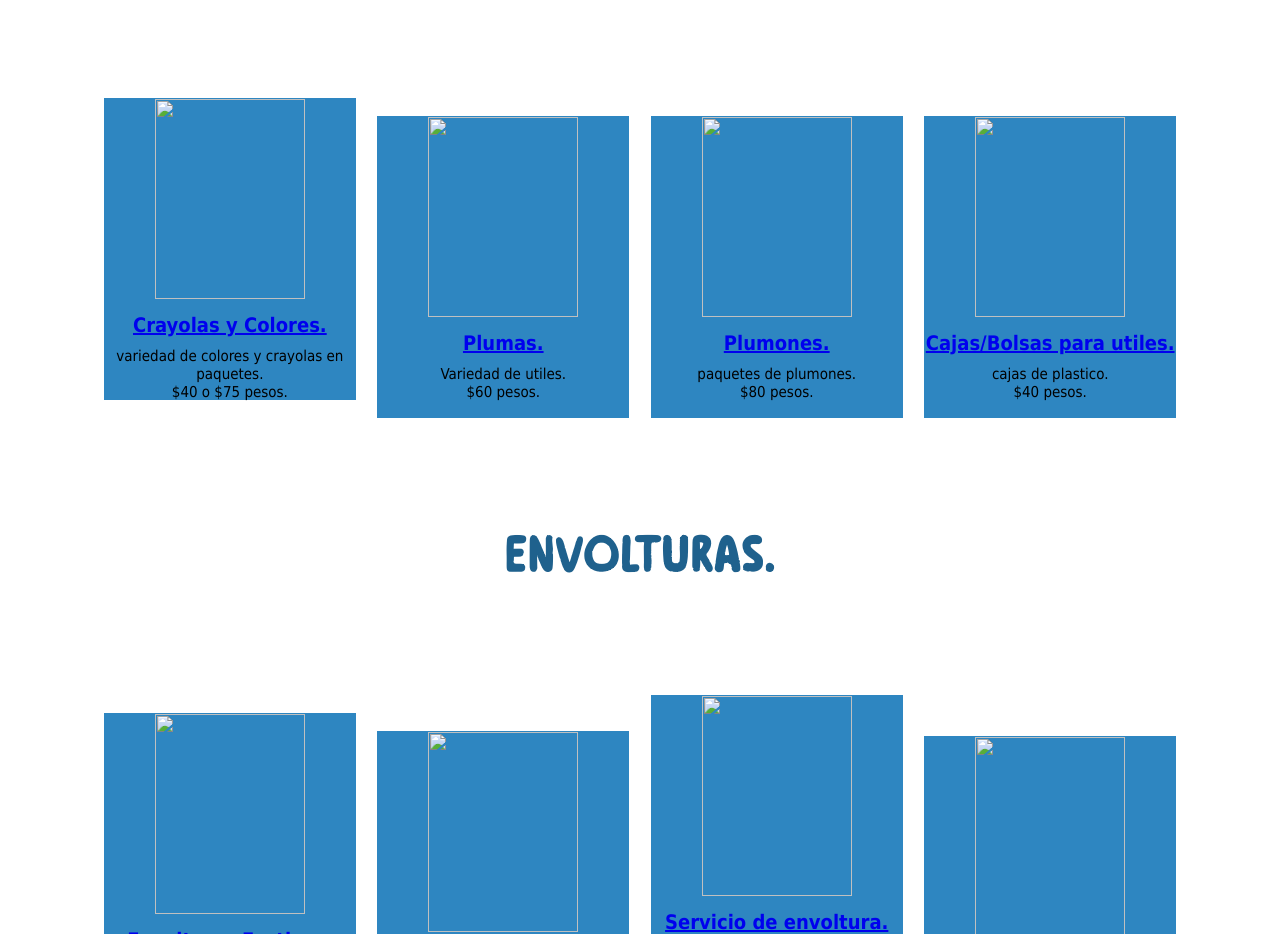
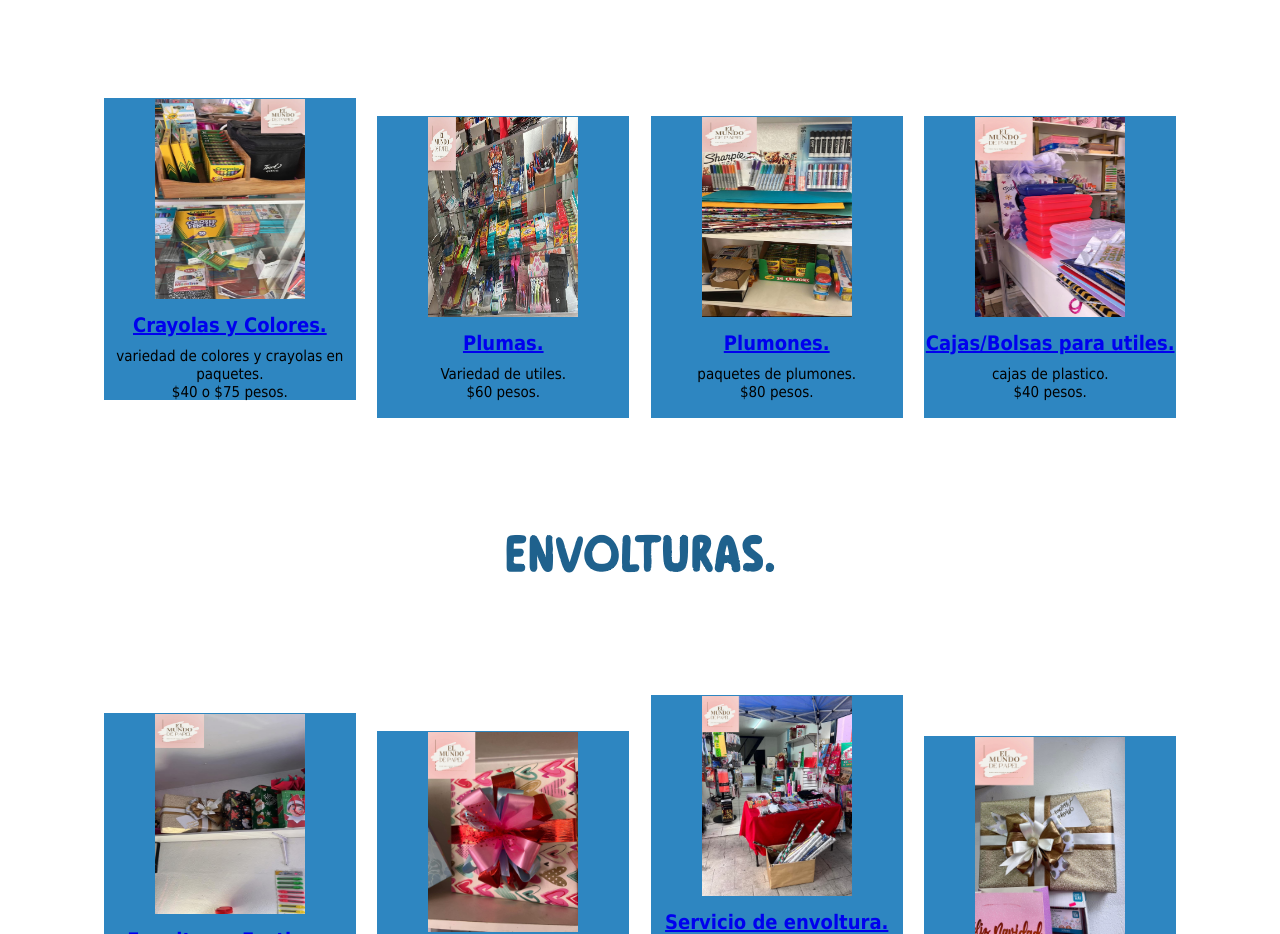
Before and after one commit to Elmundodepapel/El_mundo_de_papel, a plain HTML site: page html/productos.html in a window 1280 px wide. Shown: the part 378-1312 px from the top of the page. Drawn offline with Linux system fonts and the light colour scheme; a web font is replaced by a local one.

Commit message:
Update productos.html

```diff
--- a/html/productos.html
+++ b/html/productos.html
@@ -59,7 +59,7 @@
 	<center>
 
 		<div class="caja">
-			<img src="../imagenes/imagen1.png"
+			<img src="../imagenes/imagen1.jpg"
 			width="150" height="200">
 			<div class="caja-texto">
 			<a href="Crayolas y colores.html">
@@ -72,7 +72,7 @@
 		</div>
 		</div>
 		<div class="caja">
-			<img src="../imagenes/imagen2.png"
+			<img src="../imagenes/imagen2.jpg"
 			width="150" height="200">
 			<div class="caja-texto">
 			<a href="Plumas.html">
@@ -85,7 +85,7 @@
 		</div>
 		</div>
 		<div class="caja">
-			<img src="../imagenes/imagen3.png"
+			<img src="../imagenes/imagen3.jpg"
 			width="150" height="200">
 			<div class="caja-texto">
 			<a href="Plumones.html">
@@ -98,7 +98,7 @@
 		</div>
 		</div>
 		<div class="caja">
-			<img src="../imagenes/utiles1.png"
+			<img src="../imagenes/utiles1.jpg"
 			width="150" height="200">
 			<div class="caja-texto">
 			<a href="cajas.html">
@@ -119,7 +119,7 @@
 		<br>
 		<center>
 		<div class="caja">
-			<img src="../imagenes/imagen4.png"
+			<img src="../imagenes/imagen4.jpg"
 			width="150" height="200">
 			<div class="caja-texto">
 			<a href="Festivas.html">
@@ -132,7 +132,7 @@
 		</div>
 		</div>
 		<div class="caja">
-			<img src="../imagenes/sencillas.png"
+			<img src="../imagenes/sencillas.jpg"
 			width="150" height="200">
 			<div class="caja-texto">
 			<a href="Sencillas.html">
@@ -145,7 +145,7 @@
 		</div>
 		</div>
 		<div class="caja">
-			<img src="../imagenes/imagen6.png"
+			<img src="../imagenes/imagen6.jpg"
 			width="150" height="200">
 			<div class="caja-texto">
 				 <a href="Servicio.html">
@@ -158,7 +158,7 @@
 		</div>
 		</div>
 		<div class="caja">
-			<img src="../imagenes/envolturas1.png"
+			<img src="../imagenes/envolturas1.jpg"
 			width="150" height="200">
 			<div class="caja-texto">
 				 	 <a href="Elegantes.html">
@@ -180,7 +180,7 @@
 		<br>
 		<center>
 		<div class="caja">
-			<img src="../imagenes/imagen7.png"
+			<img src="../imagenes/imagen7.jpg"
 			width="150" height="200">
 			<div class="caja-texto">
 				<a href="Regalos.html">
@@ -193,7 +193,7 @@
 		</div>
 			</div>
 		<div class="caja">
-			<img src="../imagenes/globos.png"
+			<img src="../imagenes/globos.jpg"
 			width="150" height="200">
 			<div class="caja-texto">
 				<a href="Globos.html">
@@ -219,7 +219,7 @@
 		</div>
 			</div>
 		<div class="caja">
-		<img src="../imagenes/regalos1.png"
+		<img src="../imagenes/regalos1.jpg"
 		width="150" height="200">
 		<div class="caja-texto">
 		<a href="Decoraciones.html">
```
